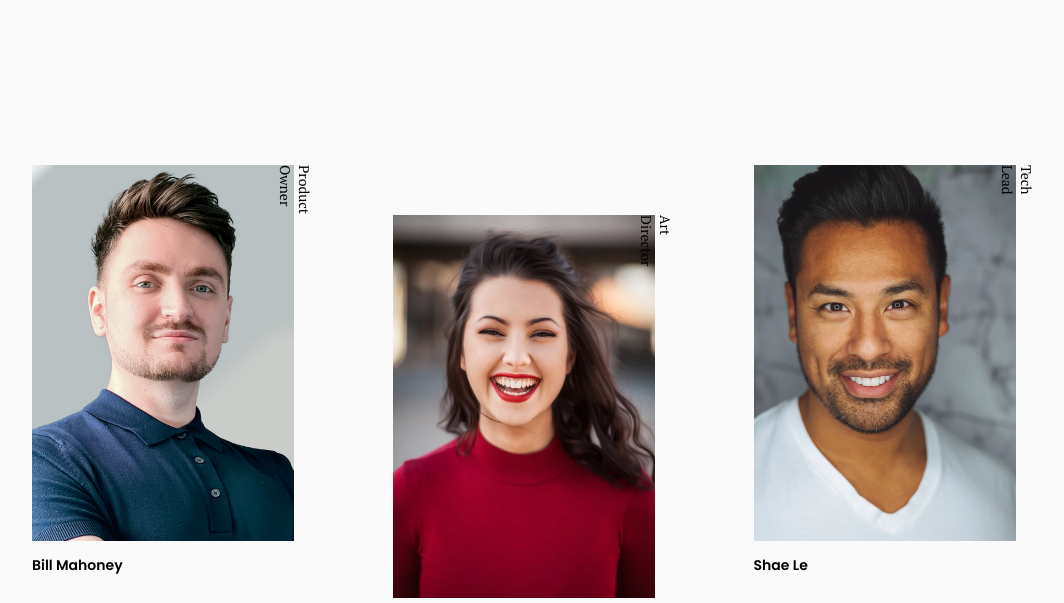
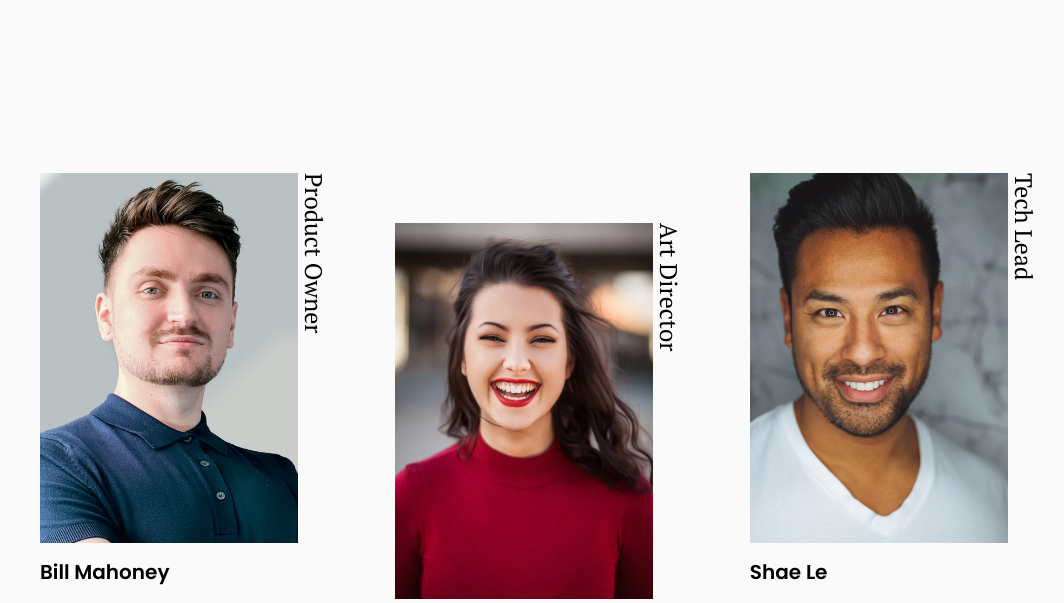
Before and after one commit to berksysl/Team_page, a plain HTML site: page index.html in a window 1280 px wide. Shown: the part 197-800 px from the top of the page, without its empty margins (116-1180 px from the left). Drawn offline with Linux system fonts and the light colour scheme.

Commit message:
Modified CSS

```diff
--- a/style.css
+++ b/style.css
@@ -1,15 +1,15 @@
 /*Global*/
 
 * {
-    margin:0;
-    padding:0;
+  margin: 0;
+  padding: 0;
   box-sizing: border-box;
 }
 
 body {
   width: 100%;
   height: 100%;
-    background-color: #FAFAFA;
+  background-color: #fafafa;
 }
 
 /*Header*/
@@ -19,21 +19,21 @@ header {
 }
 
 header h1 {
-    font-family: 'PT Serif', serif;
+  font-family: "PT Serif", serif;
   font-weight: 700;
   font-size: 36px;
   margin: 30px 0;
 }
 
-h2{
-    font-family: 'Poppins', sans-serif;
+h2 {
+  font-family: "Poppins", sans-serif;
   font-weight: 600;
   font-size: 18px;
   margin: 10px 0;
 }
 
 p {
-    font-family: 'Poppins', sans-serif;
+  font-family: "Poppins", sans-serif;
   font-weight: 400;
   font-size: 14px;
 }
@@ -42,7 +42,7 @@ p {
 
 main {
   margin: 30px auto;
-    padding: 20px;
+  padding: 28px;
   display: grid;
   grid-template-columns: 1fr 1fr;
   gap: 40px;
@@ -56,14 +56,14 @@ main {
 }
 
 img {
-    width:100%;
+  width: 100%;
   height: 100%;
 }
 
 h3 {
-    font-family: 'Poppins', sans-serif;
+  font-family: "Poppins", sans-serif;
   font-weight: 600;
-    font-size: 14px;
+  font-size: 16px;
   padding: 10px 0;
 }
 
@@ -73,63 +73,64 @@ h3 {
 
 .image::after {
   position: absolute;
-    width: fit-content;
+  width: max-content;
   transform: rotate(90deg);
   transform-origin: 0 0;
-    margin-left: 15px;
-    font-family: 'PT Serif', serif;
+  margin-left: 28px;
+  font-family: "PT Serif", serif;
   font-weight: 400;
-    font-size: 10px;
+  font-size: 21px;
 }
 
 /*Individual items*/
 .item1 > .image::after {
-    content: 'Product Owner';
+  content: "Product Owner";
 }
 
 .item2 > .image::after {
-    content: 'Art Director';
+  content: "Art Director";
 }
 
 .item3 > .image::after {
-    content: 'Tech Lead';
+  content: "Tech Lead";
 }
 
 .item4 > .image::after {
-    content: 'UX Designer';
+  content: "UX Designer";
 }
 
 .item5 > .image::after {
-    content: 'Developer';
+  content: "Developer";
 }
 
 .item6 > .image::after {
-    content: 'Developer';
+  content: "Developer";
 }
 
-.item2, .item4,.item6 {
+.item2,
+.item4,
+.item6 {
   position: relative;
-    top:50px;
+  top: 50px;
 }
 
 /*Footer*/
 
 footer {
-    margin-top:70px;
+  margin-top: 70px;
   padding: 30px;
   text-align: center;
 }
 
 span {
-    font-family: 'Montserrat', sans-serif;
+  font-family: "Montserrat", sans-serif;
   font-size: 14px;
-    color: #A9A9A9;
+  color: #a9a9a9;
 }
 
 /*Media Queries*/
 
-@media screen and (min-width:800px)
-{
+@media screen and (min-width: 800px) {
   header {
     margin-top: 5%;
     margin-bottom: 10%;
@@ -146,16 +147,20 @@ span {
 
   .header__content {
     width: 30%;
-
   }
 
   main {
-        grid-template-columns: repeat(3,1fr);
+    grid-template-columns: repeat(3, 1fr);
     width: 80%;
     gap: 10%;
   }
 
-    .item4,.item6 {
+  h3 {
+    font-size: 20px;
+  }
+
+  .item4,
+  .item6 {
     position: static;
   }
 
@@ -169,7 +174,7 @@ span {
   }
 
   .image::after {
-        margin-left: 20px;
-        font-size: 14px;
+    margin-left: 32px;
+    font-size: 24px;
   }
 }
```
Lines whose indentation alone changed are shown as unchanged.
